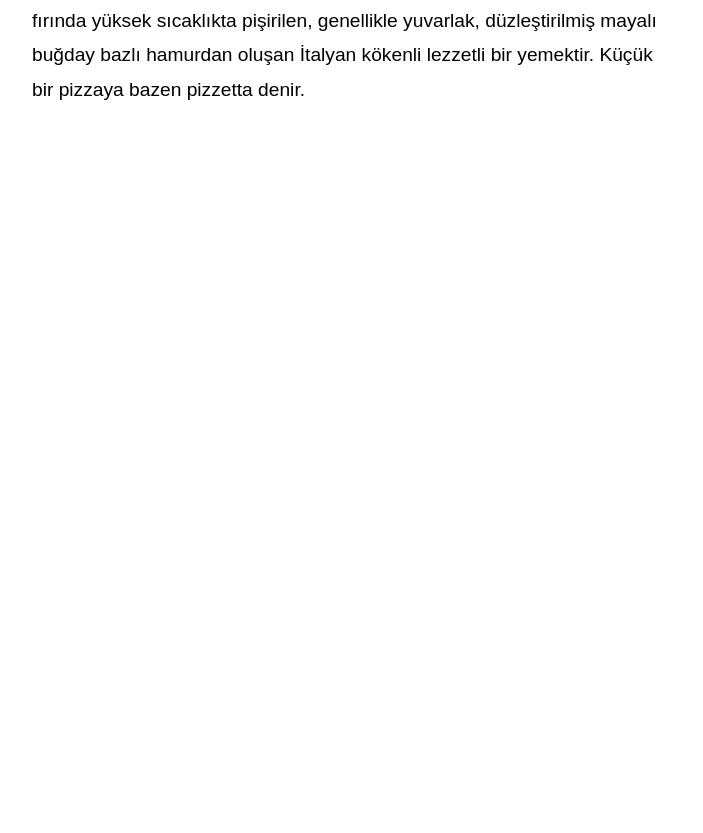
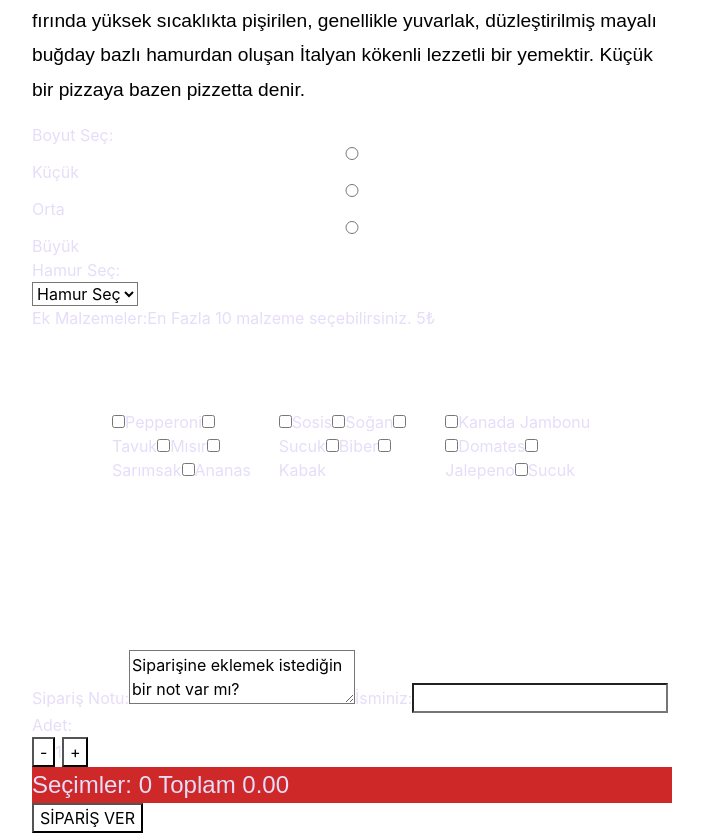
Before and after one commit to bahriogluomer/pizza-time-2, a React (Vite) app: page /order in a window 1280 px wide. Shown: the part 440-1273 px from the top of the page, without its empty margins (288-991 px from the left). Before the commit the page ends 800 px from the top, so only its background shows below. Built offline with nearby package versions, Linux system fonts and the light colour scheme; a web font is replaced by a local one.

Commit message:
created OrderForm

```diff
--- /dev/null
+++ b/src/components/OrderForm.jsx
@@ -0,0 +1,146 @@
+
+import { useHistory } from 'react-router-dom';
+
+export default function OrderForm () {
+  const history = useHistory();
+
+
+  const handleSubmit = (event) => {
+    event.preventDefault();
+    history.push('/success');
+  };
+
+
+  //const totalPrice = (85.50 + selectedToppings.length * 5) * quantity;
+
+  return (
+    <div style={{ width: '40rem' }}>
+  <label>Boyut Seç:</label>
+  <div style={{display:'flex', flexDirection:'column',flexBasis: 'flex-start'}}>
+    <input type="radio" name="size" value="small" />
+    <label>Küçük</label>
+
+    <input type="radio" name="size" value="medium" />
+    <label>Orta</label>
+
+    <input type="radio" name="size" value="large" />
+    <label>Büyük</label>
+  </div>
+
+  <label>Hamur Seç:</label>
+  <div>
+    <select>
+      <option value="">Hamur Seç</option>
+      <option value="thin">İnce</option>
+      <option value="medium">Orta</option>
+      <option value="thick">Kalın</option>
+    </select>
+  </div>
+
+  <div>
+  <label>Ek Malzemeler:</label>
+  <label>En Fazla 10 malzeme seçebilirsiniz. 5₺</label>
+  <div style={{ display: 'flex', margin: '5rem', height: '10rem'}}>
+    <div style={{ flex: 1, marginRight: '20px'}}>
+    <span>
+    <input type="checkbox" id="topping1" value="topping1"/>
+    <label htmlFor="topping1">Pepperoni</label>
+    </span>
+
+    <span>
+    <input type="checkbox" id="topping2" value="topping2"/>
+    <label htmlFor="topping2">Tavuk</label>
+    </span>
+
+    <span>
+    <input type="checkbox" id="topping3" value="topping3"/>
+    <label htmlFor="topping3">Mısır</label>
+    </span>
+
+    <span>
+    <input type="checkbox" id="topping4" value="topping4"/>
+    <label htmlFor="topping4">Sarımsak</label>
+    </span>
+
+    <span>
+    <input type="checkbox" id="topping5" value="topping5"/>
+    <label htmlFor="topping5">Ananas</label>
+    </span>
+
+  </div>
+
+  <div style={{  flex: 1, marginRight: '20px' }}>
+    <span>
+    <input type="checkbox" id="topping6" value="topping6"/>
+    <label htmlFor="topping6">Sosis</label>
+    </span>
+
+    <span>
+    <input type="checkbox" id="topping7" value="topping7"/>
+    <label htmlFor="topping7">Soğan</label>
+    </span>
+
+    <span>
+    <input type="checkbox" id="topping8" value="topping8"/>
+    <label htmlFor="topping7">Sucuk</label>
+    </span>
+
+    <span>
+    <input type="checkbox" id="topping9" value="topping9"/>
+    <label htmlFor="topping7">Biber</label>
+    </span>
+
+    <span>
+    <input type="checkbox" id="topping10" value="topping10"/>
+    <label htmlFor="topping7">Kabak</label>
+    </span>
+
+</div>
+<div style={{ flex: 1 }}>
+    <span>
+    <input type="checkbox" id="topping11" value="topping11"/>
+    <label htmlFor="topping11">Kanada Jambonu</label>
+    </span>
+
+    <span>
+    <input type="checkbox" id="topping12" value="topping12"/>
+    <label htmlFor="topping12">Domates</label>
+    </span>
+
+    <span>
+    <input type="checkbox" id="topping13" value="topping13"/>
+    <label htmlFor="topping13">Jalepeno</label>
+    </span>
+
+    <span>
+    <input type="checkbox" id="topping14" value="topping14"/>
+    <label htmlFor="topping14">Sucuk</label>
+    </span>
+</div>
+</div>
+
+
+
+
+  <label>Sipariş Notu:</label>
+  <textarea defaultValue="Siparişine eklemek istediğin bir not var mı?" />
+
+  <label>İsminiz:</label>
+  <input type="text" />
+
+  <label>Adet:</label>
+  <div style={{ display: 'flex', alignItems: 'center' }}>
+    <button type="button">-</button>
+    <span>1</span>
+    <button type="button">+</button>
+  </div>
+
+  <div>
+    <p>Seçimler: 0 Toplam 0.00</p>
+  </div>
+
+  <button type="submit" onClick={handleSubmit}>SİPARİŞ VER</button>
+</div>
+</div>
+);
+}
--- a/src/pages/OrderPage.jsx
+++ b/src/pages/OrderPage.jsx
@@ -1,6 +1,7 @@
 import Header from '../components/Header'
 import classes from './OrderPage.module.css'
 import styled from 'styled-components'
+import OrderForm from '../components/OrderForm';
 
 const StyledProductName = styled.div`
 display: flex;
@@ -48,9 +49,12 @@ export default function OrderPage () {
     <div className={classes.mainContainer}>
       <StyledProductName>Position Absolute Acı Pizza</StyledProductName>
       <StyledProductPrice>85.50 ₺</StyledProductPrice>
-      <StyledProductDesc>Frontend Dev Olarak hala position:absolute kullanıyorsan bu çok acı pizza tam sana göre.
+      <StyledProductDesc>
+        Frontend Dev Olarak hala position:absolute kullanıyorsan bu çok acı pizza tam sana göre.
         Pizza, domates, peynir ve genellikle çeşitli diğer malzemelerle kaplanmış, daha sonra geleksel olarak odun ateşinde bir fırında yüksek sıcaklıkta pişirilen,
-        genellikle yuvarlak, düzleştirilmiş mayalı buğday bazlı hamurdan oluşan İtalyan kökenli lezzetli bir yemektir. Küçük bir pizzaya bazen pizzetta denir.</StyledProductDesc>
+        genellikle yuvarlak, düzleştirilmiş mayalı buğday bazlı hamurdan oluşan İtalyan kökenli lezzetli bir yemektir. Küçük bir pizzaya bazen pizzetta denir.
+    </StyledProductDesc>
+    <OrderForm/>
     </div>
     </>
 )
```
